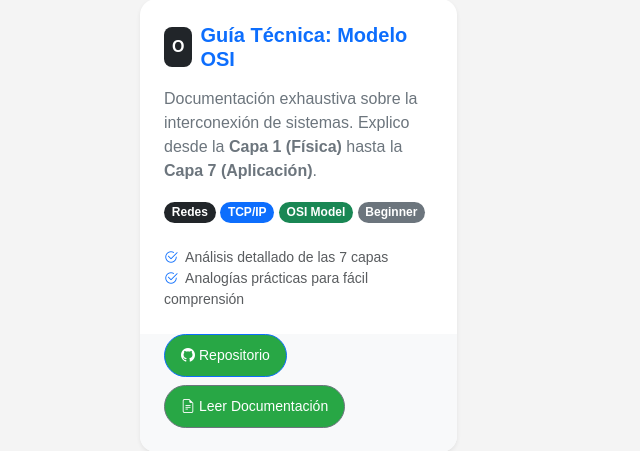
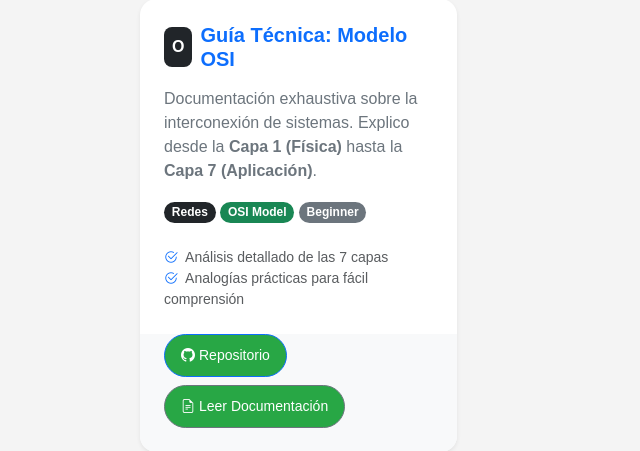
Before and after one commit to kvnn04/django-docker-nginx-portfolio, a Django app: page /proyectos/redes in a window 1280 px wide. Shown: the part 135-586 px from the top of the page, without its empty margins (0-640 px from the left). Run offline with Django 5.2, Linux system fonts and the light colour scheme.

Commit message:
fix: actualizacion de redes.html

```diff
--- a/proyectos/templates/proyectos/redes.html
+++ b/proyectos/templates/proyectos/redes.html
@@ -22,7 +22,6 @@
 
             <div class="mb-4">
                 <span class="badge rounded-pill bg-dark">Redes</span>
-                <span class="badge rounded-pill bg-primary">TCP/IP</span>
                 <span class="badge rounded-pill bg-success">OSI Model</span>
                 <span class="badge rounded-pill bg-secondary">Beginner</span>
             </div>
```
